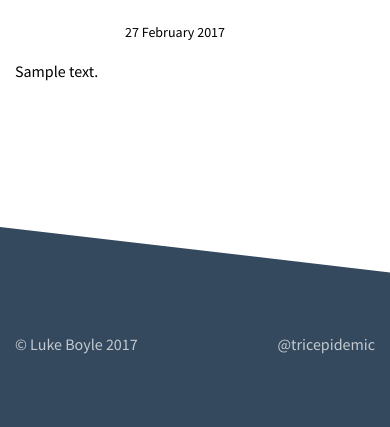
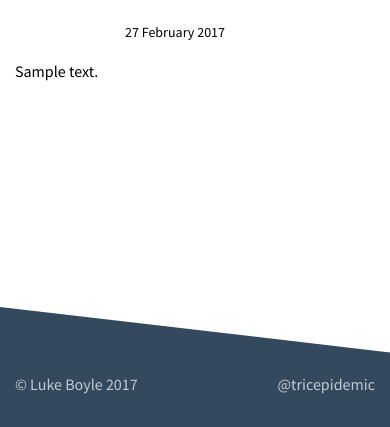
Before and after one commit to 3stacks/lukeboyle.com, a WordPress theme: template web/app/themes/lukeboyle/home.php in a window 390 px wide. Shown: the part 417-844 px from the top of the page. Run offline with PHP 8.4 and a stand-in for WordPress, Linux system fonts and the light colour scheme; the site name, menu and one post (Sample post) are stand-ins, and other content is empty; style sheets or scripts are compiled from the project's sources; some libraries are stand-ins or nearby versions.

Commit message:
chore: reduce the footer height on mobile

```diff
--- a/web/app/themes/lukeboyle/src/sass/components/_footer.scss
+++ b/web/app/themes/lukeboyle/src/sass/components/_footer.scss
@@ -1,10 +1,17 @@
 @import "../settings/colors";
 @import "../helpers/mixins";
+@import "../settings/widths";
+@import "../vendor/breakpoint";
 
 .footer {
 	background-color: $primary-color;
-	height: 150px;
+	height: 70px;
 	@include top-triangle;
+
+	@include breakpoint($m) {
+		height: 150px;
+	}
+
 	&--inner {
 		display: flex;
 		justify-content: space-between;
```
